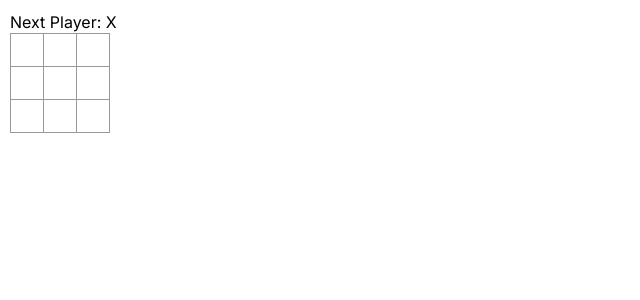
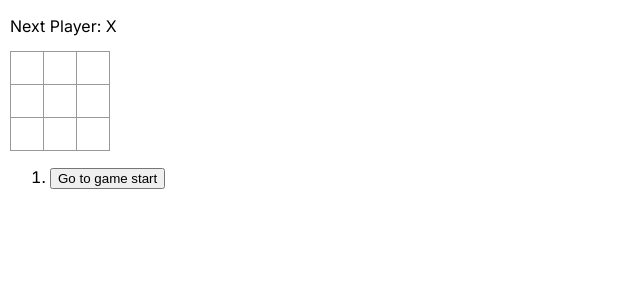
Before and after one commit to awhley/React-Tic-Tac-Toe, a Next.js app: page / in a window 1280 px wide. Shown: the top 300 px of the page, without its empty margins (0-640 px from the left). Built offline with nearby package versions, Linux system fonts and the light colour scheme.

Commit message:
added history components

```diff
--- a/src/app/globals.css
+++ b/src/app/globals.css
@@ -1,7 +1,3 @@
-@tailwind base;
-@tailwind components;
-@tailwind utilities;
-
 body {
     margin: 10px;
 }
--- a/src/app/layout.js
+++ b/src/app/layout.js
@@ -4,8 +4,8 @@
 const inter = Inter({ subsets: ["latin"] });
 
 export const metadata = {
-  title: "Create Next App",
-  description: "Generated by create next app",
+  title: "Tic-Tac-Toe",
+  description: "Play a game of Tic-Tac-Toe",
 };
 
 export default function RootLayout({ children }) {
--- a/src/app/page.js
+++ b/src/app/page.js
@@ -9,17 +9,13 @@
   );
 }
 
-function Board() {
-  const [squares, setSquares] = useState(Array(9).fill(null));
-  const [xIsNext, setXIsNext] = useState(true);
-
+function Board({ squares, xIsNext, onPlay }) {
   function onSquareClick(idx) {
     if (squares[idx] || calculateWinner(squares)) return;
 
     const newSquares = squares.slice();
     newSquares[idx] = xIsNext ? "X" : "O";
-    setXIsNext(!xIsNext);
-    setSquares(newSquares);
+    onPlay(newSquares);
   }
 
   const winner = calculateWinner(squares);
@@ -73,9 +69,43 @@
 }
 
 export default function Game() {
+  const [history, setHistory] = useState([Array(9).fill(null)]);
+  const [currentMove, setCurrentMove] = useState(0);
+  const xIsNext = currentMove % 2 === 0;
+  const currentSquares = history[currentMove];
+
+  function handlePlay(nextSquares) {
+    const nextHistory = [...history.slice(0, currentMove + 1), nextSquares];
+    setHistory(nextHistory);
+    setCurrentMove(nextHistory.length - 1);
+  }
+
+  function jumpTo(nextMove) {
+    setCurrentMove(nextMove);
+  }
+
+  const moves = history.map((squares, move) => {
+    let description;
+    if (move > 0) {
+      description = "Go to move # " + move;
+    } else {
+      description = "Go to game start";
+    }
+    return (
+      <li key={move + Math.random()}>
+        <button onClick={() => jumpTo(move)}>{description}</button>
+      </li>
+    );
+  });
+
   return (
-    <div>
-      <Board />
+    <div className="game">
+      <div className="game-board">
+        <Board squares={currentSquares} xIsNext={xIsNext} onPlay={handlePlay} />
+      </div>
+      <div className="game-info">
+        <ol>{moves}</ol>
+      </div>
     </div>
   );
 }
```
Also changed, not shown: 1 other file (tests, documents, lock files or other folders).
